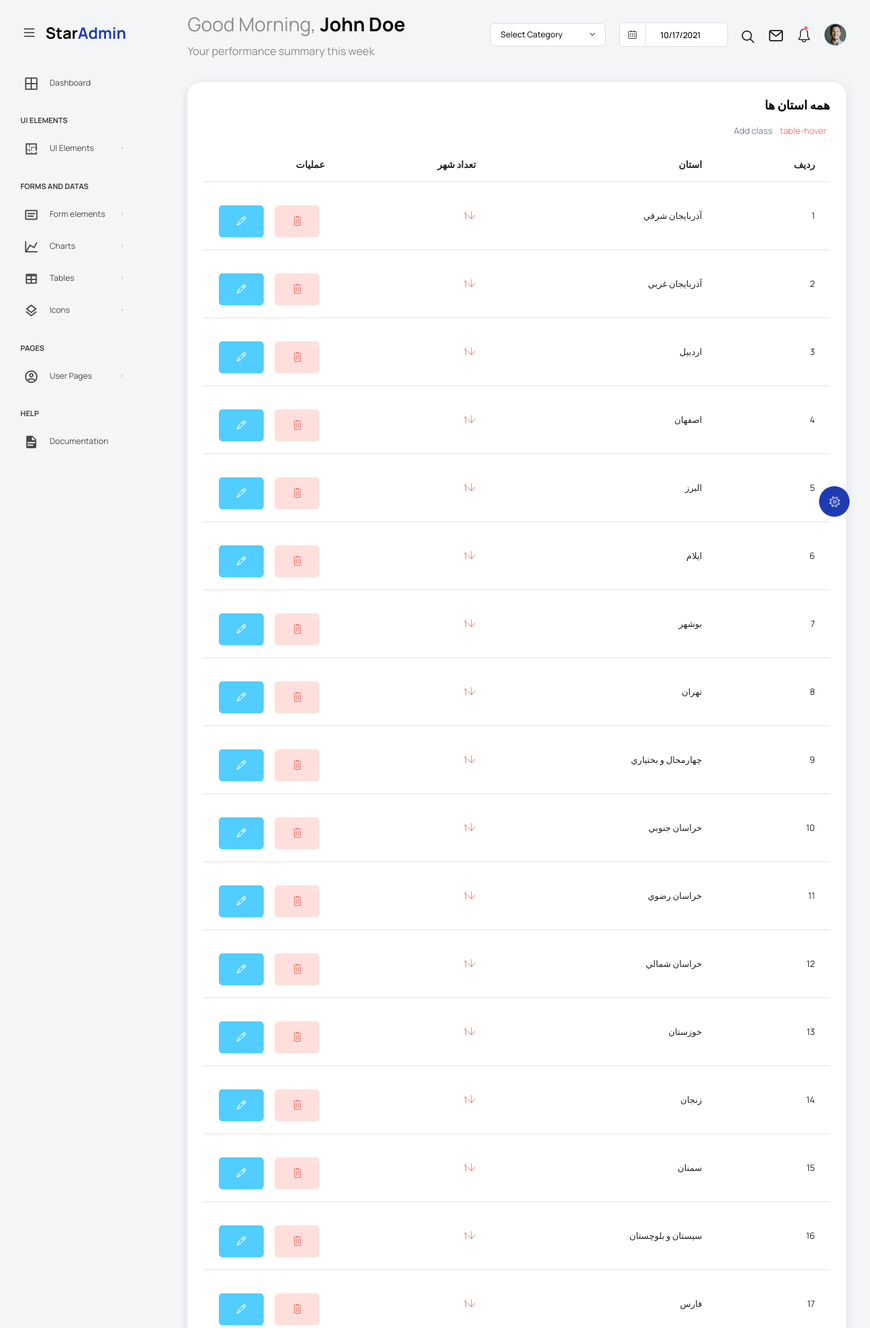
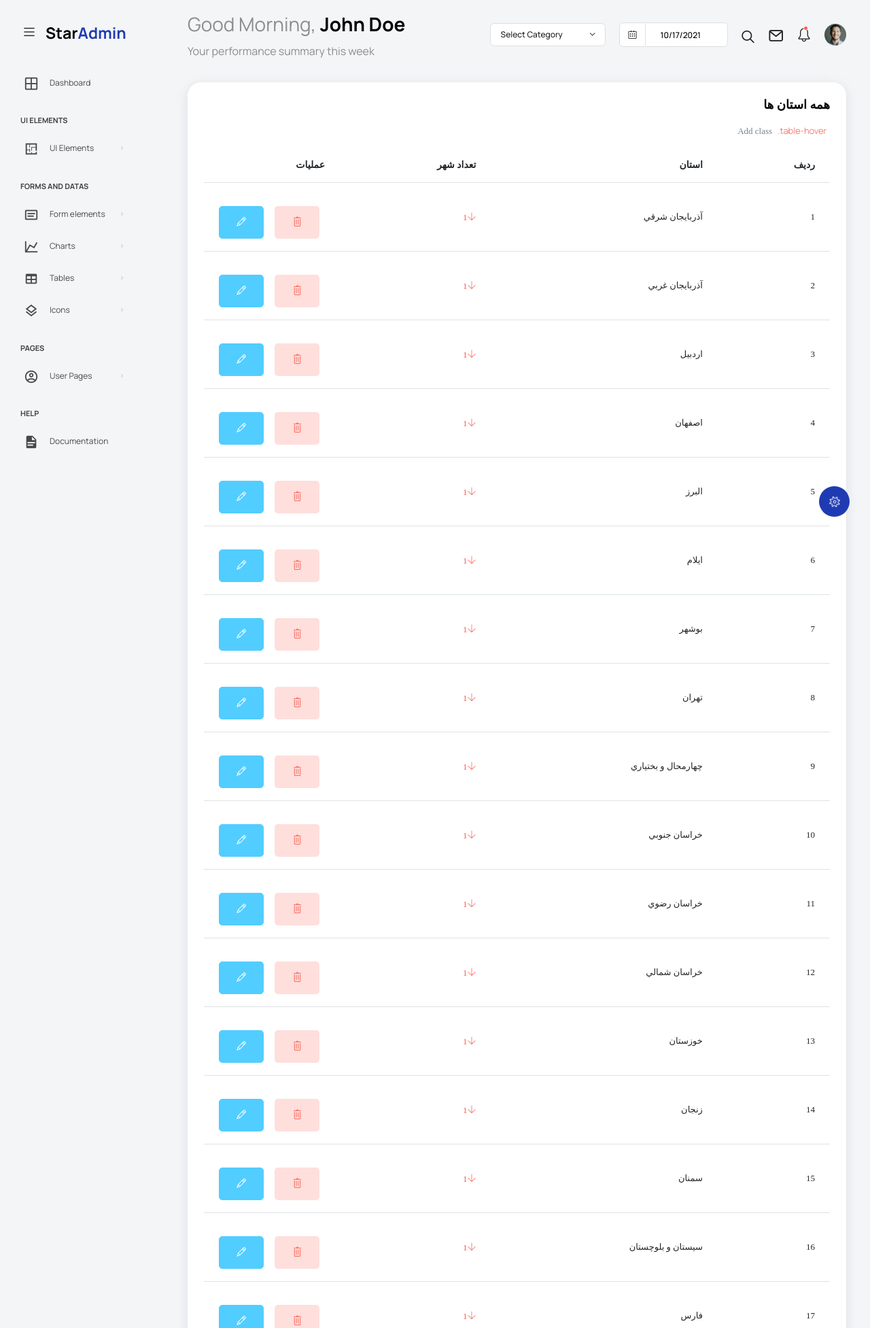
Before and after one commit to yasersharifi/persian_province_cities_database, a PHP site: page /persian_province_cities_database/province.php in a window 1280 px wide. Shown: the top 1953 px of the page at 68% size. Run offline with PHP 8.4, Linux system fonts and the light colour scheme; data comes from the database, SQL or seed files in the repository; some libraries are stand-ins or nearby versions; some web fonts are replaced.

Commit message:
Install Font Vazir By CDN

```diff
--- a/admin/views/template/header.php
+++ b/admin/views/template/header.php
@@ -22,6 +22,13 @@
     <link rel="stylesheet" href="<?= siteUrl(); ?>assets/css/vertical-layout-light/style.css">
     <!-- endinject -->
     <link rel="shortcut icon" href="<?= siteUrl(); ?>assets/images/favicon.png"/>
+    <!-- Font Vazir CDN-->
+    <link rel="stylesheet" href="https://cdnjs.cloudflare.com/ajax/libs/vazir-font/30.1.0/font-face.min.css" integrity="sha512-FOp1/1tT19/xw6wkob5zvDLQUPFTgmYy6fXIKpo/nvZyMiyhe72YNhgSRlrE/FLS8OgYFONMGvqazSVLbO2/6Q==" crossorigin="anonymous" referrerpolicy="no-referrer" />
+    <style>
+        body, html {
+            font-family: Vazir !important;
+        }
+    </style>
 </head>
 <body>
 <div class="container-scroller">
```
